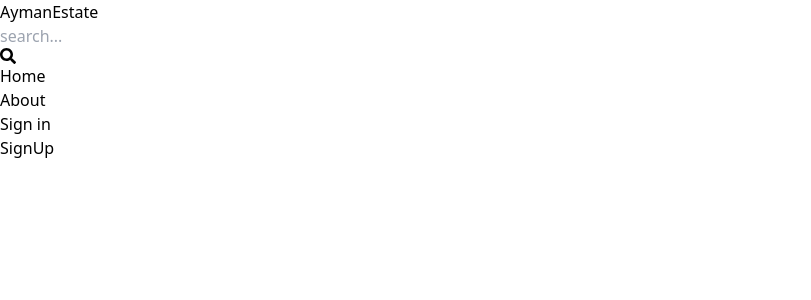
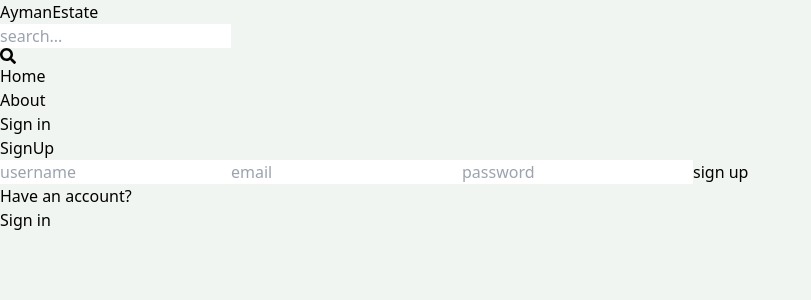
Before and after one commit to khattaby/mern-estate, a React (Vite) app in the folder client/: page /sign-up in a window 1280 px wide. Shown: the top 300 px of the page, without its empty margins (0-811 px from the left). Built offline with nearby package versions, Linux system fonts and the light colour scheme.

Commit message:
complete sign up page UI

```diff
--- a/client/src/index.css
+++ b/client/src/index.css
@@ -1,3 +1,7 @@
 @tailwind base;
 @tailwind components;
 @tailwind utilities;
+
+body{
+    background-color: rgb(241, 245, 241) ;
+}
--- a/client/src/pages/SignUp.jsx
+++ b/client/src/pages/SignUp.jsx
@@ -1,8 +1,38 @@
-import React from 'react'
-
+import { Link } from 'react-router-dom'
 const SignUp = () => {
   return (
-    <div>SignUp</div>
+    <div className="p-3 max-w-lg mx-auto">
+      <h1 className="text-3xl text-center font-semibold my-7">SignUp</h1>
+      <form className="flex flex-col gap-4">
+        <input
+          type="text"
+          placeholder="username"
+          className="border p-3 rounded-lg"
+          id='username'
+        />
+        <input
+          type="email"
+          placeholder="email"
+          className="border p-3 rounded-lg"
+          id='email'
+        />
+        <input
+          type="password"
+          placeholder="password"
+          className="border p-3 rounded-lg"
+          id='pass word'
+        />
+        <button className="bg-slate-700 text-white p-3 rounded-lg uppercase hover:opacity-95 disabled:opacity-80">
+          sign up
+        </button>
+      </form>
+      <div className='flex gap-2 mt-5'>
+        <p>Have an account?</p>
+        <Link to={"/sign-in"}>
+          <span className='text-blue-700'>Sign in</span>
+        </Link>
+      </div>
+    </div>
   )
 }
 
```
Also changed, not shown: 1 other file (tests, documents, lock files or other folders).
